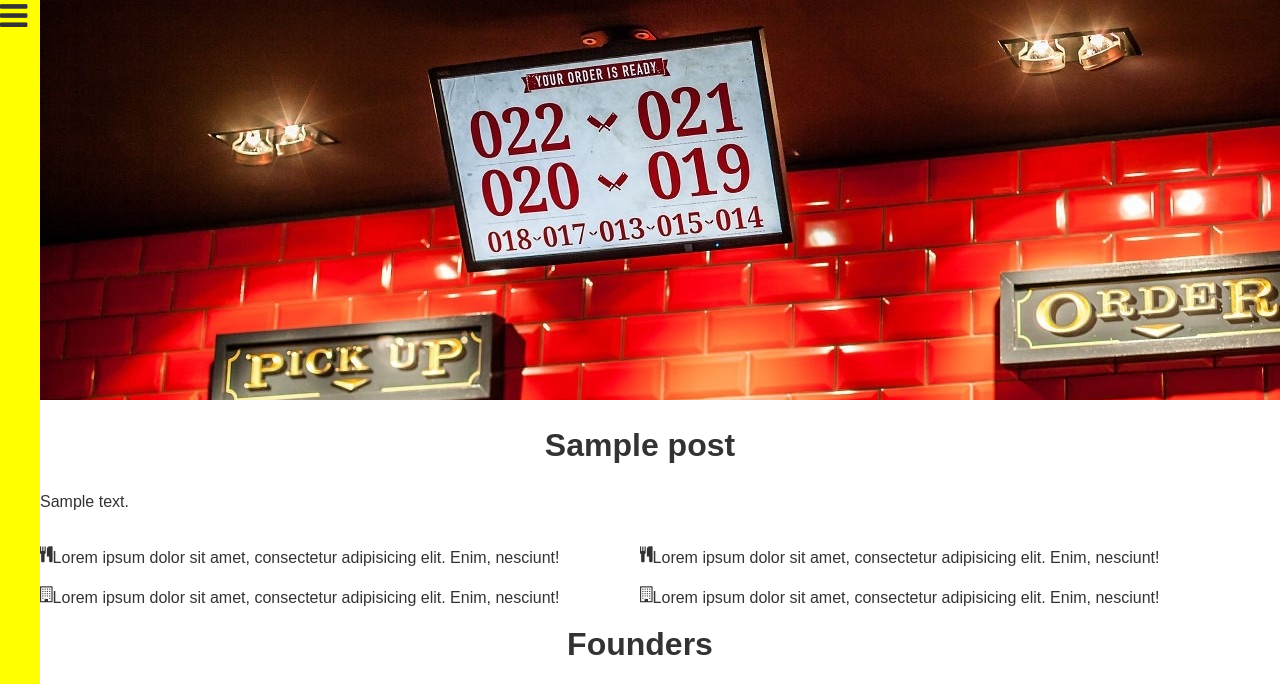
After one commit to nigelbagley/hamburger, a WordPress theme: template themes/theme-hackeryou/about-page.php in a window 1280 px wide. The commit adds this page. Shown: the top 684 px of the page. Run offline with PHP 8.4 and a stand-in for WordPress, Linux system fonts and the light colour scheme; the site name, menu and one post (Sample post) are stand-ins, and other content is empty; style sheets or scripts are compiled from the project's sources; some libraries are stand-ins or nearby versions; some web fonts are replaced; grey boxes are pictures that could not be loaded.

Commit message:
started styling the about page

```diff
--- /dev/null
+++ b/themes/theme-hackeryou/_aboutPage.css
@@ -0,0 +1 @@
+.aboutHeader{background-image:url(img/heroImage.jpg);background-attachment:fixed}
--- /dev/null
+++ b/themes/theme-hackeryou/_aboutPage.scss
@@ -0,0 +1,31 @@
+.aboutHeader{
+  background-image: url(img/burgerRestaraunt.jpg);
+  height: 50vh;
+  background-attachment: fixed;
+  // background:grey;
+
+}
+
+.aboutContainer{
+  width: 50%;
+  margin: 0 auto;
+  float: left;
+}
+.fa-cutlery{
+  float: left;
+}
+
+.fa-building-o{
+  float: left;
+}
+.aboutContainer2{
+  width: 50%;
+  float: left;
+}
+.founders{
+  width: 33.33%;
+  float: left;
+  img{
+    border-radius:50%;
+  }
+}
--- /dev/null
+++ b/themes/theme-hackeryou/about-page.php
@@ -0,0 +1,71 @@
+<?php
+
+/*
+	Template Name: About-page
+*/
+
+get_header();  ?>
+ 	<section class="aboutHeader">
+
+
+ 	</section>
+
+ 	<section>
+ 			<div class="container">
+			  <?php if ( have_posts() ) while ( have_posts() ) : the_post(); ?>
+
+				<h1><?php the_title(); ?></h1>
+
+				<p><?php the_content();?></p>
+
+			<?php endwhile; // end of the loop. ?>
+		</div>
+ 	<div class="container">
+ 	<div class="aboutContainer">
+ 		<div class="aboutUs">
+ 			<i class="fa fa-cutlery"></i>
+ 			<p>Lorem ipsum dolor sit amet, consectetur adipisicing elit. Enim, nesciunt!</p>
+ 		</div>
+ 		<div class="aboutUs">
+ 			<i class="fa fa-building-o"></i>
+ 			<p>Lorem ipsum dolor sit amet, consectetur adipisicing elit. Enim, nesciunt!</p>
+ 		</div>
+ 	</div>
+ 	<div class="aboutContainer2">
+ 		<div class="aboutUs">
+ 			<i class="fa fa-cutlery"></i>
+ 			<p>Lorem ipsum dolor sit amet, consectetur adipisicing elit. Enim, nesciunt!</p>
+ 		</div>
+ 		<div class="aboutUs">
+ 			<i class="fa fa-building-o"></i>
+ 			<p>Lorem ipsum dolor sit amet, consectetur adipisicing elit. Enim, nesciunt!</p>
+ 		</div>
+ 	</div>
+ 	</div>
+ 	</section>
+ 	<div class="container">
+ 	<h1>Founders</h1>
+ 		<div class="founders">
+ 			<img src="http://www.fillmurray.com/200/200" alt="">
+ 			<p>Lorem ipsum dolor sit amet.</p>
+ 		</div>
+ 		<div class="founders">
+ 			<img src="http://www.fillmurray.com/200/200" alt="">
+ 			<p>Lorem ipsum dolor sit amet.</p>
+ 		</div>
+ 		<div class="founders">
+ 			<img src="http://www.fillmurray.com/200/200" alt="">
+ 			<p>Lorem ipsum dolor sit amet.</p>
+ 		</div>
+ 	</div>
+
+<!-- Banner -->
+<div class="main">
+  <div class="container">
+
+	<!-- End of Banner -->
+<!-- One -->
+  </div> <!-- /.container -->
+</div> <!-- /.main -->
+
+<?php get_footer(); ?>
--- a/themes/theme-hackeryou/style.scss
+++ b/themes/theme-hackeryou/style.scss
@@ -403,6 +403,6 @@ nav .menu.open{
 }
 // Home Page styling Starts
 @import "styles/_homePage.scss";
-
+@import "_aboutPage.scss";
 
 // Home Page styling ends
--- a/themes/theme-hackeryou/styles/_homePage.scss
+++ b/themes/theme-hackeryou/styles/_homePage.scss
@@ -32,7 +32,7 @@
     text-align: center;
   }
   p{
-    text-align: center;
+    // text-align: center;
   }
 }
 
```
Also changed, not shown: themes/theme-hackeryou/img/burgerRestaraunt.jpg (added).
